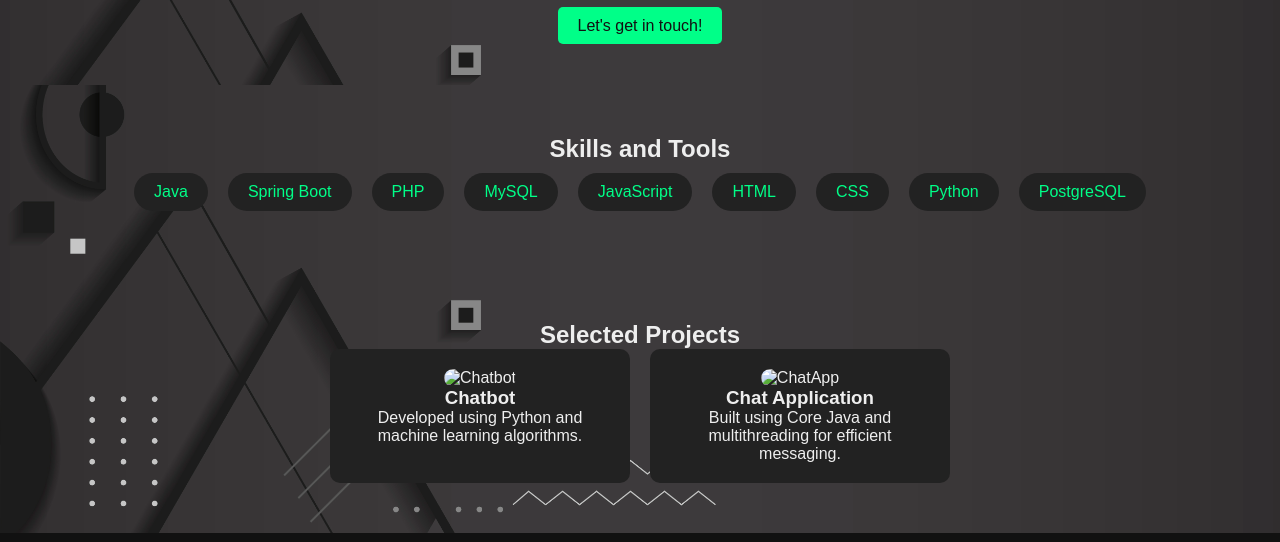
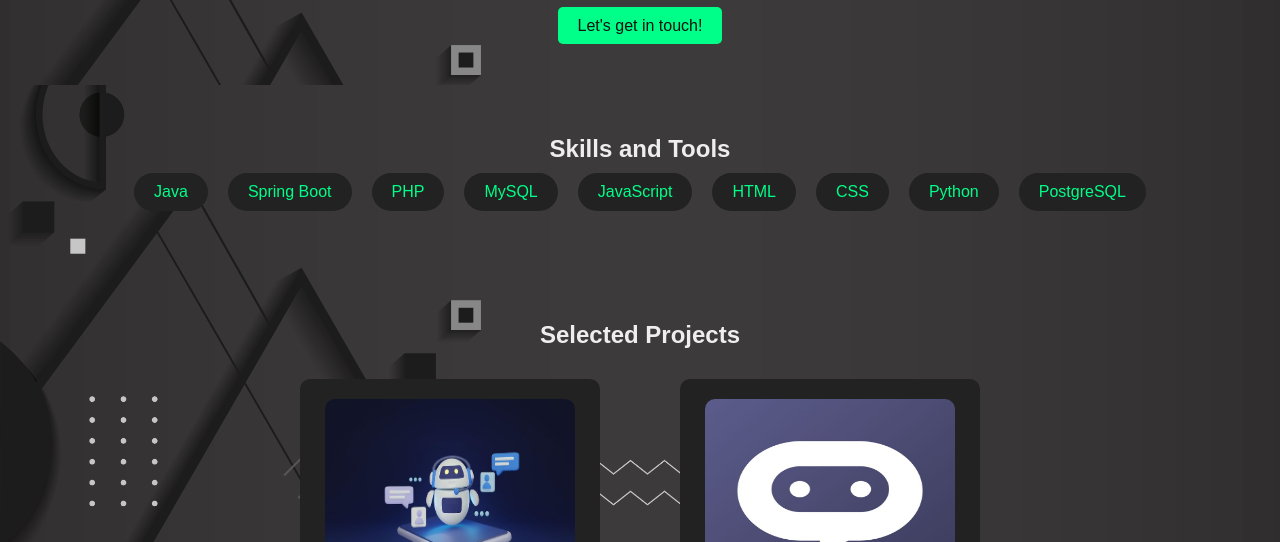
Before and after one commit to Kuwarsaab/portfolio-website, a plain HTML site: page index.html in a window 1280 px wide. Shown: the part 258-800 px from the top of the page. Drawn offline with Linux system fonts and the light colour scheme.

Commit message:
project img

```diff
--- a/index.html
+++ b/index.html
@@ -42,12 +42,12 @@
         <h2>Selected Projects</h2>
         <div class="projects">
             <div class="project-item">
-                <img src="project1.jpeg" alt="Chatbot">
+                <img src="img/project1.jpeg" width="250px" height="200px" alt="Chatbot">
                 <h3>Chatbot</h3>
                 <p>Developed using Python and machine learning algorithms.</p>
             </div>
             <div class="project-item">
-                <img src="project2.jpeg" alt="ChatApp">
+                <img src="img/project2.jpeg" width="250px" height="200px" alt="ChatApp">
                 <h3>Chat Application</h3>
                 <p>Built using Core Java and multithreading for efficient messaging.</p>
             </div>
--- a/styles.css
+++ b/styles.css
@@ -96,7 +96,8 @@ nav ul li a {
 .projects {
     display: flex;
     justify-content: center;
-    gap: 20px;
+    margin-top: 30px;
+    gap: 80px;
 }
 
 .project-item {
```
